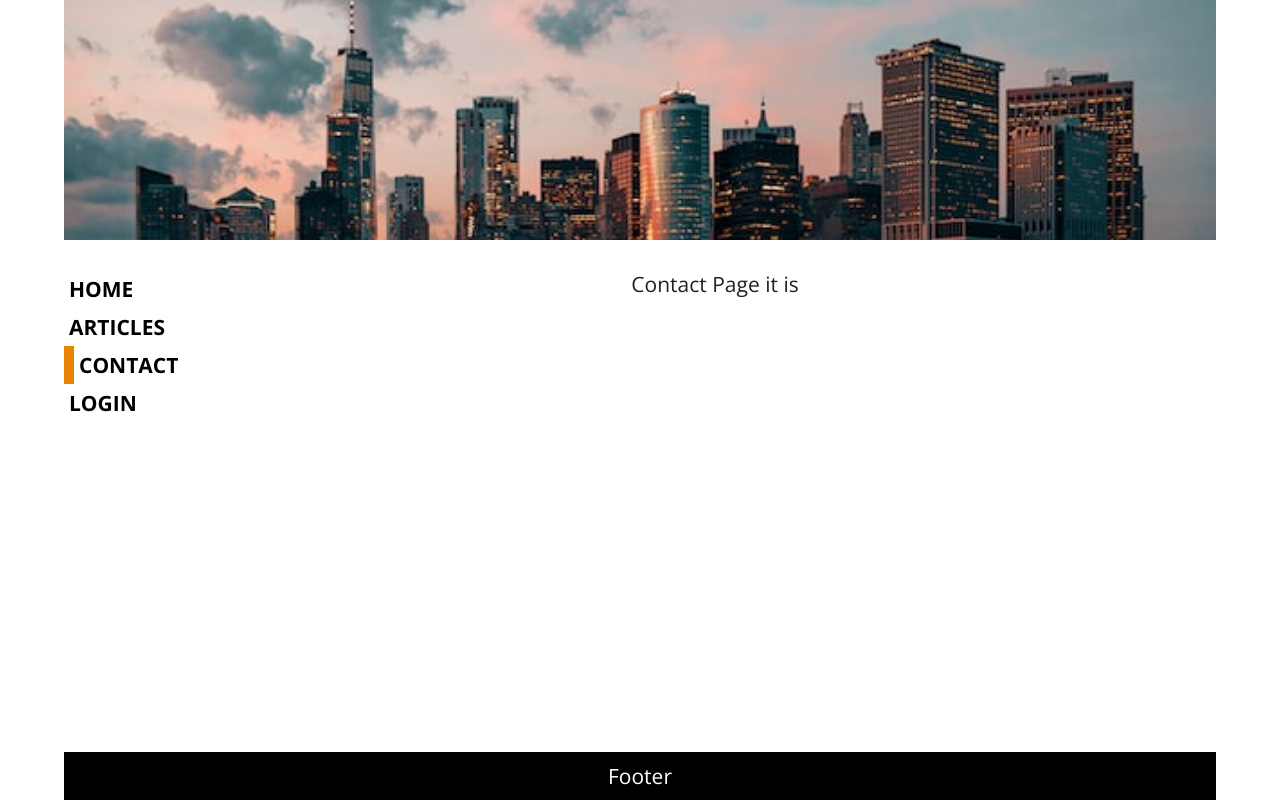
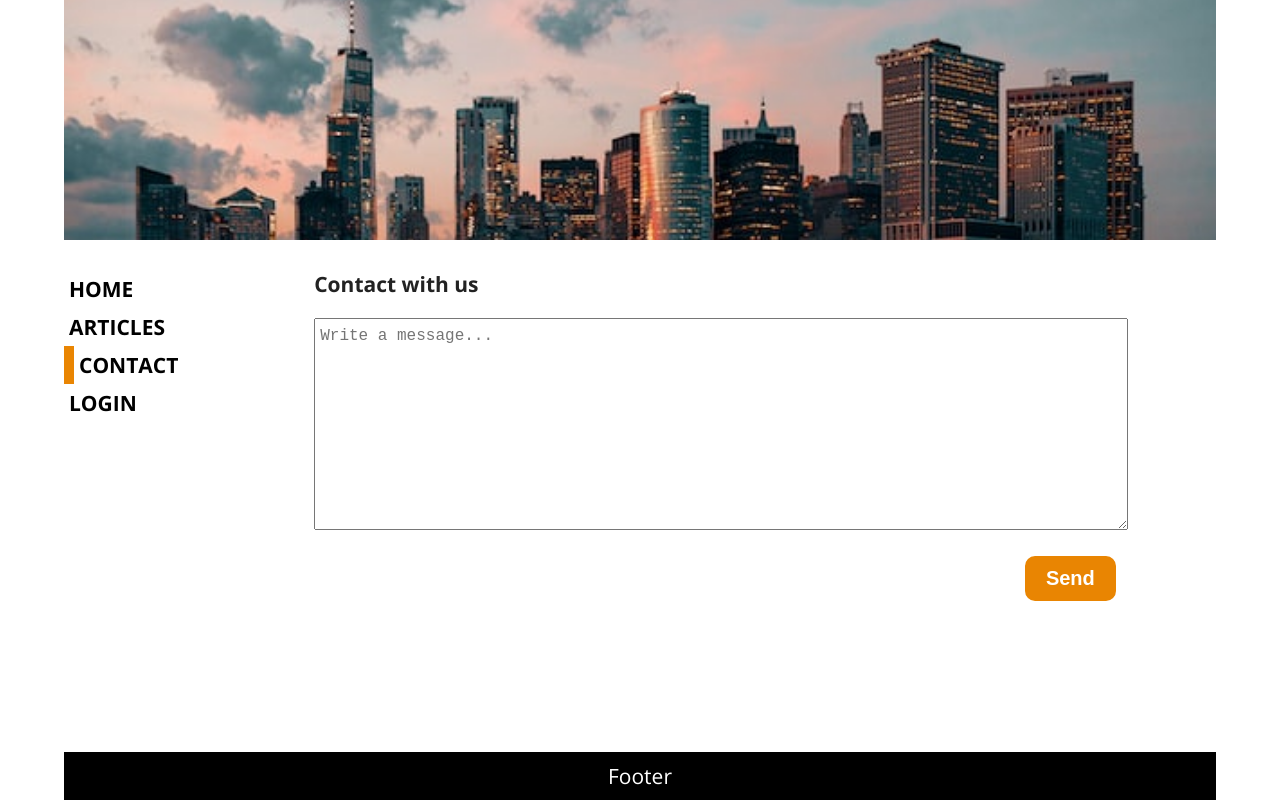
Before and after one commit to ArekeL/SPA_react_router, a React (Create React App) app: page /contact in a window 1280 px wide. Built offline with nearby package versions, Linux system fonts and the light colour scheme.

Commit message:
Contact page

```diff
--- a/src/pages/ContactPage.js
+++ b/src/pages/ContactPage.js
@@ -1,5 +1,39 @@
-const ContactPage = () => {
-	return <div>Contact Page it is</div>;
-};
+import React, { Component } from "react";
+import { BrowserRouter, Promtp } from "react-router-dom";
+import "../styles/ContacPage.css";
 
-export default ContactPage;
+class ContactPag extends Component {
+	state = {
+		value: "",
+	};
+
+	handleSubmit = (e) => {
+		e.preventDefault();
+		this.setState({
+			value: "",
+		});
+	};
+
+	handleChange = (e) => {
+		this.setState({
+			value: e.target.value,
+		});
+	};
+
+	render() {
+		return (
+			<div className='contact'>
+				<form onSubmit={this.handleSubmit}>
+					<h4>Contact with us</h4>
+					<textarea
+						placeholder='Write a message...'
+						value={this.state.value}
+						onChange={this.handleChange}></textarea>
+					<button>Send</button>
+				</form>
+			</div>
+		);
+	}
+}
+
+export default ContactPag;
--- /dev/null
+++ b/src/styles/ContacPage.css
@@ -0,0 +1,35 @@
+.contact {
+	width: 80%;
+	display: block;
+	margin: 0 auto;
+}
+.contact textarea {
+	font-size: 16px;
+	line-height: 24px;
+	width: 100%;
+	min-height: 200px;
+	margin-top: 20px;
+	margin-bottom: 20px;
+	padding: 5px;
+}
+.contact h4 {
+	text-align: left;
+}
+.contact button {
+	display: block;
+	float: right;
+	font-size: 20px;
+	padding: 8px 18px;
+	font-weight: 600;
+	border: 3px solid rgb(233, 133, 2);
+	background-color: rgb(233, 133, 2);
+	color: white;
+	border-radius: 10px;
+	cursor: pointer;
+	transition: 0.5s;
+}
+.contact button:hover {
+	border: 3px solid rgb(233, 133, 2);
+	background-color: white;
+	color: rgb(233, 133, 2);
+}
```
Also changed, not shown: src/images/error_404.png.
